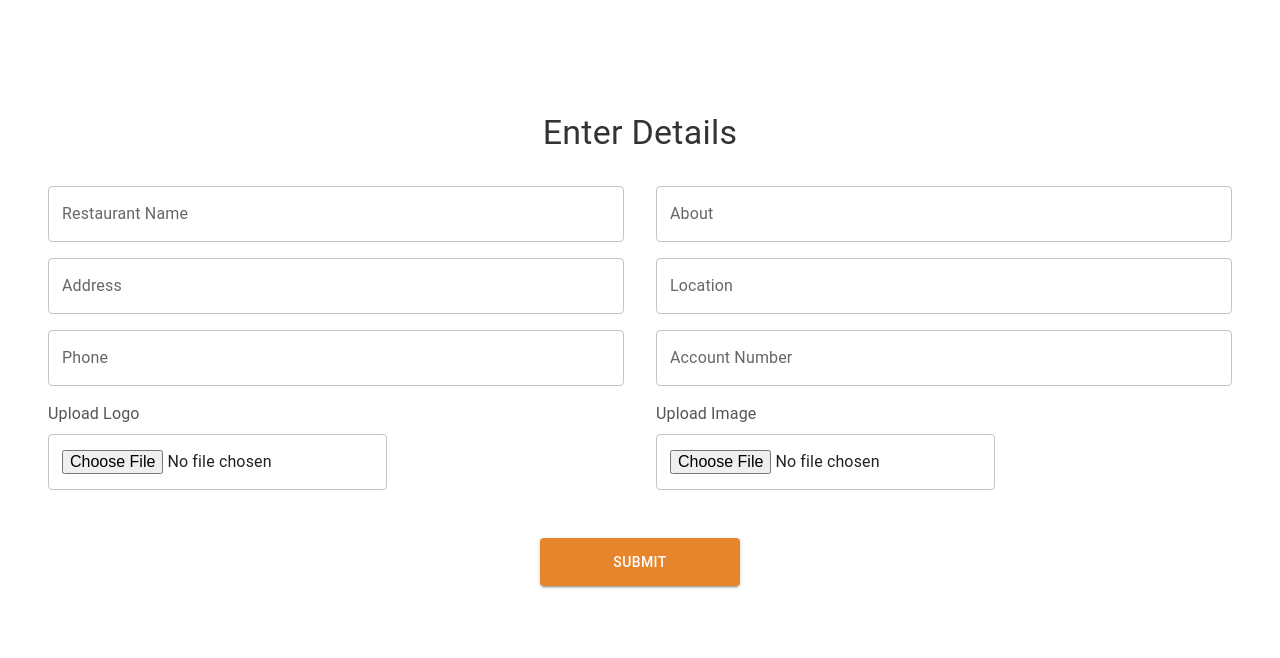
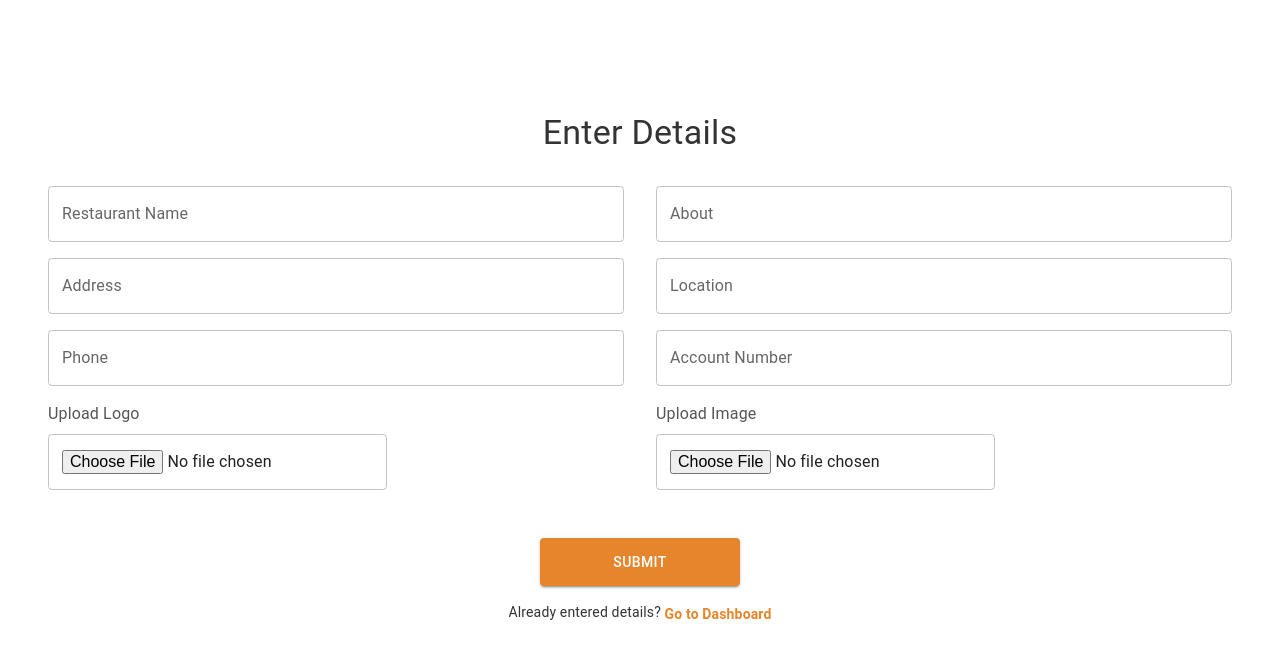
Before and after one commit to bridgeon-solution/tiffinmate-provider, a React (Vite) app: page /details in a window 1280 px wide. Shown: the top 658 px of the page. Built offline with nearby package versions, Linux system fonts and the light colour scheme; no server answers.

Commit message:
feature(provider):fix provider

```diff
--- a/src/Component/DetailsComponent/index.tsx
+++ b/src/Component/DetailsComponent/index.tsx
@@ -1,7 +1,8 @@
-import { Box, Typography, Grid } from '@mui/material';
+import { Box, Typography, Grid, Link } from '@mui/material';
 import React from 'react';
 import InputField from '../../Atoms/Input';
 import StyledButton from '../../Atoms/Button';
+import { useNavigate } from 'react-router-dom'; // Import useNavigate
 
 interface DetailsComponentProps {
   formValues: {
@@ -25,13 +26,14 @@ function DetailsComponent({
   handleSubmit,
   handleFileChange,
 }: DetailsComponentProps) {
+  const navigate = useNavigate(); // Initialize useNavigate
+
   return (
     <Box
       sx={{
         padding: { xs: '1.5rem', md: '3rem' },
         marginTop: { xs: '2rem', md: '4rem' },
         borderRadius: '8px',
-
       }}
     >
       <Typography variant="h4" align="center" sx={{ marginBottom: '2rem', color: '#333' }}>
@@ -123,7 +125,7 @@ function DetailsComponent({
         </Grid>
 
         {/*  Button */}
-        <Box sx={{ display: 'flex', justifyContent: 'center', marginTop: '2rem' }}>
+        <Box sx={{ display: 'flex', flexDirection: 'column', alignItems: 'center', marginTop: '2rem' }}>
           <StyledButton
             type="submit"
             variant="contained"
@@ -139,6 +141,18 @@ function DetailsComponent({
           >
             Submit
           </StyledButton>
+          {/* Link to Dashboard */}
+          <Typography variant="body2" sx={{ marginTop: '1rem', color: '#333' }}>
+            Already entered details?{' '}
+            <Link
+              component="button"
+              underline="none"
+              onClick={() => navigate('/dashboard')}
+              sx={{ color: '#e6852c', cursor: 'pointer', fontWeight: 'bold' }}
+            >
+              Go to Dashboard
+            </Link>
+          </Typography>
         </Box>
       </form>
     </Box>
--- a/src/Component/SignupComponent/index.tsx
+++ b/src/Component/SignupComponent/index.tsx
@@ -34,7 +34,7 @@ function SignupComponent({
       <Box
         sx={{
           display: { xs: "none", md: "block" },
-          flex: 1
+          flex: 1.5,
         }}
       >
         <img
@@ -47,7 +47,6 @@ function SignupComponent({
           }}
         />
       </Box>
-
       {/* Right */}
       <Box
         sx={{
--- a/src/Routes/index.tsx
+++ b/src/Routes/index.tsx
@@ -10,7 +10,7 @@ function AppRouter() {
   return (
     <BrowserRouter>
     <Routes>
-    <Route path="/" element={<Signup />} />
+    <Route path="/signup" element={<Signup />} />
     <Route path='/login' element={<Login/>}/>
         <Route path='/details' element={<Details/>}/>
         <Route
```
